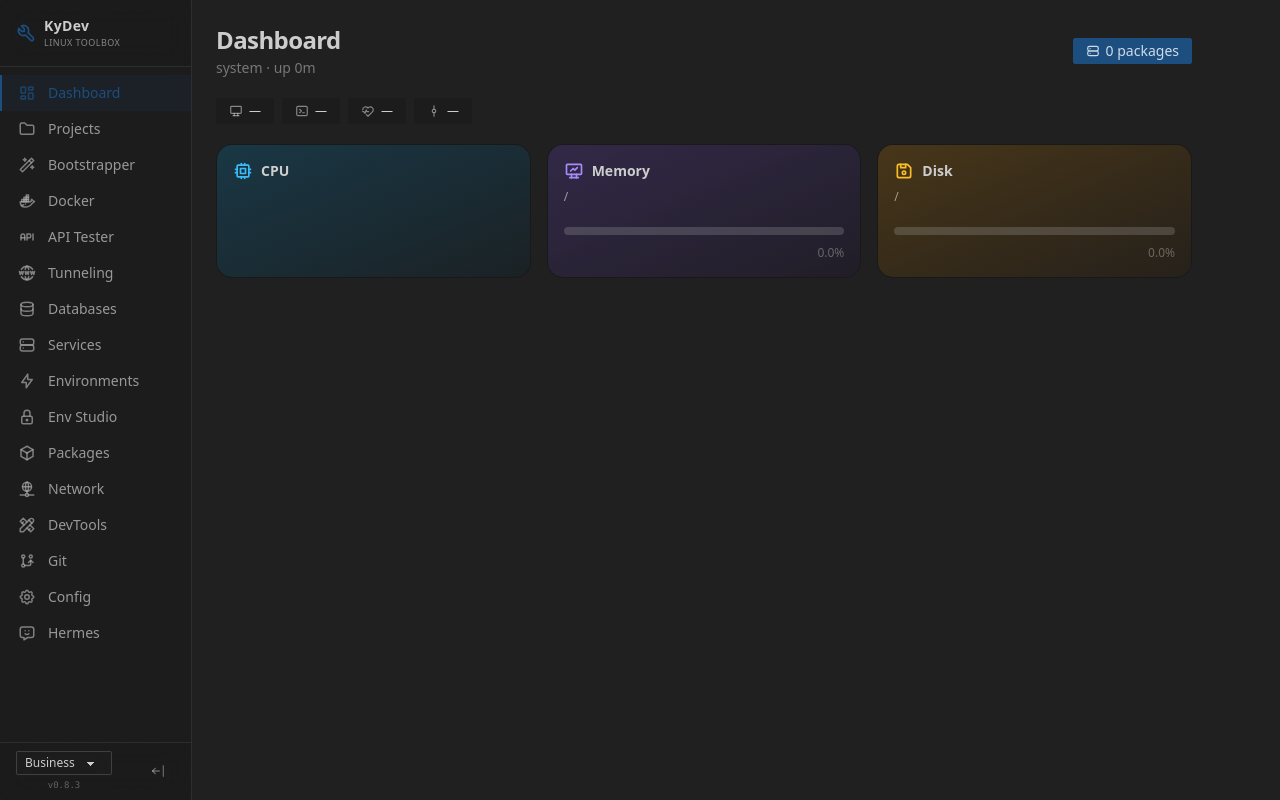
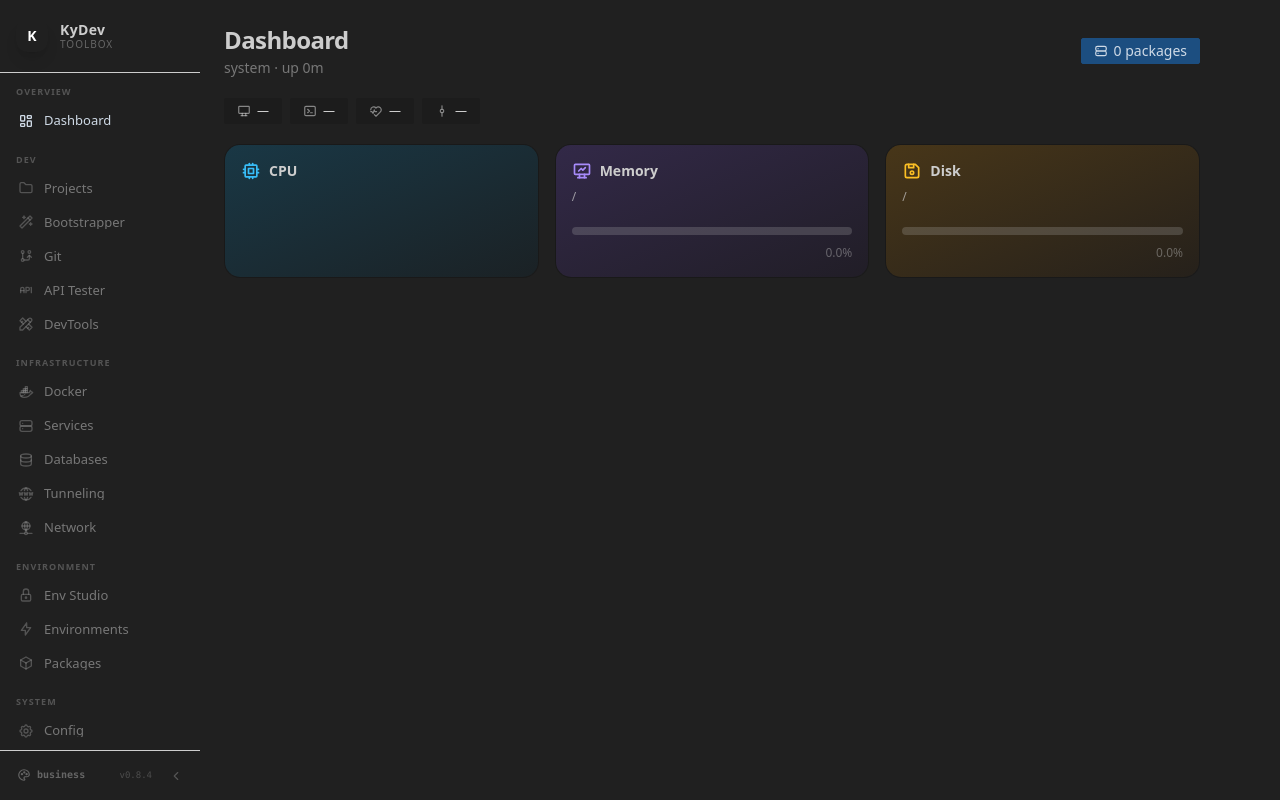
Before and after one commit to alertxsto/kydev, a React (Vite) app: page / in a window 1280 px wide. Built offline with nearby package versions, Linux system fonts and the light colour scheme.

Commit message:
design: overhaul sidebar — grouped nav, gradient active pills, theme picker, cleaner layout

```diff
--- a/src/App.tsx
+++ b/src/App.tsx
@@ -19,39 +19,81 @@ import CommandPalette from "./components/CommandPalette";
 import Services from "./pages/Services";
 import EnvStudio from "./pages/EnvStudio";
 import {
-  TbFolder, TbBolt, TbBox, TbNetwork, TbTools, TbSettings, TbTool, TbWand,
+  TbFolder, TbBolt, TbBox, TbNetwork, TbTools, TbSettings, TbWand,
   TbBrandDocker, TbApi, TbWorldWww, TbDatabase, TbGitBranch, TbLayoutDashboard,
-  TbArrowBarLeft, TbArrowBarRight, TbMessageChatbot, TbServer, TbLock
+  TbMessageChatbot, TbServer, TbLock, TbChevronLeft, TbChevronRight,
+  TbPalette,
 } from "react-icons/tb";
 
-const navItems = [
+// ── Nav Groups ────────────────────────────────────────────────────────
+
+const navGroups = [
+  {
+    label: "Overview",
+    items: [
       { id: "dashboard", label: "Dashboard", icon: TbLayoutDashboard },
+    ],
+  },
+  {
+    label: "Dev",
+    items: [
       { id: "projects", label: "Projects", icon: TbFolder },
       { id: "scaffold", label: "Bootstrapper", icon: TbWand },
+      { id: "git", label: "Git", icon: TbGitBranch },
+      { id: "api", label: "API Tester", icon: TbApi },
+      { id: "devtools", label: "DevTools", icon: TbTools },
+    ],
+  },
+  {
+    label: "Infrastructure",
+    items: [
       { id: "docker", label: "Docker", icon: TbBrandDocker },
-  { id: "api", label: "API Tester", icon: TbApi },
+      { id: "services", label: "Services", icon: TbServer },
+      { id: "database", label: "Databases", icon: TbDatabase },
       { id: "tunnel", label: "Tunneling", icon: TbWorldWww },
-  { id: "database", label: "Databases", icon: TbDatabase },
-  { id: "services", label: "Services", icon: TbServer },
+      { id: "network", label: "Network", icon: TbNetwork },
+    ],
+  },
+  {
+    label: "Environment",
+    items: [
+      { id: "env", label: "Env Studio", icon: TbLock },
       { id: "environments", label: "Environments", icon: TbBolt },
-  { id: "env", label: "Env Studio", icon: TbLock },
       { id: "packages", label: "Packages", icon: TbBox },
-  { id: "network", label: "Network", icon: TbNetwork },
-  { id: "devtools", label: "DevTools", icon: TbTools },
-  { id: "git", label: "Git", icon: TbGitBranch },
+    ],
+  },
+  {
+    label: "System",
+    items: [
       { id: "config", label: "Config", icon: TbSettings },
       { id: "hermes", label: "Hermes", icon: TbMessageChatbot },
+    ],
+  },
 ];
 
-interface UpdateStatus {
-  log: string;
-  running: string;
-  success: string;
-}
+// Flat list for CommandPalette
+const navItems = navGroups.flatMap(g => g.items);
+
+// ── Theme Options ─────────────────────────────────────────────────────
+
+const themes = [
+  { id: "business", label: "Business" },
+  { id: "dim", label: "Dim" },
+  { id: "dracula", label: "Dracula" },
+  { id: "synthwave", label: "Synthwave" },
+  { id: "cyberpunk", label: "Cyberpunk" },
+  { id: "nord", label: "Nord" },
+  { id: "night", label: "Night" },
+  { id: "forest", label: "Forest" },
+];
+
+interface UpdateStatus { log: string; running: string; success: string; }
+
+// ── Main App ──────────────────────────────────────────────────────────
 
 function App() {
   const [active, setActive] = useState("dashboard");
-  const [sidebarCollapsed, setSidebarCollapsed] = useState(false);
+  const [collapsed, setCollapsed] = useState(false);
   const [theme, setTheme] = useState("business");
   const [localVersion, setLocalVersion] = useState("");
   const [remoteVersion, setRemoteVersion] = useState<string | null>(null);
@@ -59,232 +101,259 @@ function App() {
   const [updateStatus, setUpdateStatus] = useState<"idle" | "running" | "success" | "error">("idle");
   const [updateLog, setUpdateLog] = useState("");
   const [updatePid, setUpdatePid] = useState<string | null>(null);
+  const [showThemePicker, setShowThemePicker] = useState(false);
+
+  // ── Persistence ───────────────────────────────────────────────────
 
   useEffect(() => {
     invoke<string>("load_state_file").then((raw) => {
       if (!raw) return;
       try {
-        const state = JSON.parse(raw);
-        if (state.activeTab) setActive(state.activeTab);
-        if (typeof state.sidebarCollapsed === "boolean") setSidebarCollapsed(state.sidebarCollapsed);
-        if (state.theme) setTheme(state.theme);
+        const s = JSON.parse(raw);
+        if (s.activeTab) setActive(s.activeTab);
+        if (typeof s.sidebarCollapsed === "boolean") setCollapsed(s.sidebarCollapsed);
+        if (s.theme) setTheme(s.theme);
       } catch {}
     }).catch(() => {});
   }, []);
 
   useEffect(() => {
-    const state = JSON.stringify({ activeTab: active, sidebarCollapsed, theme });
+    const state = JSON.stringify({ activeTab: active, sidebarCollapsed: collapsed, theme });
     invoke("save_state_file", { state }).catch(() => {});
-    const interval = setInterval(() => {
-      invoke("save_state_file", { state }).catch(() => {});
-    }, 30000);
-    return () => clearInterval(interval);
-  }, [active, sidebarCollapsed, theme]);
+    const t = setInterval(() => invoke("save_state_file", { state }).catch(() => {}), 30000);
+    return () => clearInterval(t);
+  }, [active, collapsed, theme]);
+
+  // ── Update Logic ──────────────────────────────────────────────────
 
   useEffect(() => {
-    const checkUpdate = async () => {
+    (async () => {
       try {
         const ver = await getVersion();
         setLocalVersion(ver);
         const res = await fetch("https://raw.githubusercontent.com/alertxsto/kydev/main/package.json");
         const data = await res.json();
         if (data.version && data.version !== ver) {
-          const remoteParts = data.version.split('.').map(Number);
-          const localParts = ver.split('.').map(Number);
-          let isNewer = false;
+          const r = data.version.split(".").map(Number);
+          const l = ver.split(".").map(Number);
+          let newer = false;
           for (let i = 0; i < 3; i++) {
-            if (remoteParts[i] > localParts[i]) { isNewer = true; break; }
-            if (remoteParts[i] < localParts[i]) { break; }
+            if (r[i] > l[i]) { newer = true; break; }
+            if (r[i] < l[i]) break;
           }
-          if (isNewer) setRemoteVersion(data.version);
+          if (newer) setRemoteVersion(data.version);
         }
-      } catch (e) { console.error("Update check failed:", e); }
-    };
-    checkUpdate();
+      } catch {}
+    })();
   }, []);
 
   useEffect(() => {
     if (!updatePid || updateStatus !== "running") return;
-    const interval = setInterval(async () => {
-      const status = await invoke<UpdateStatus>("check_update_status", { pid: updatePid });
-      if (status.log) setUpdateLog(status.log);
-      if (status.running !== "running") {
-        clearInterval(interval);
-        setUpdateStatus(status.success === "true" ? "success" : "error");
-        if (status.success === "true") {
-          setRemoteVersion(null);
-          setLocalVersion(await getVersion());
-        }
+    const t = setInterval(async () => {
+      const s = await invoke<UpdateStatus>("check_update_status", { pid: updatePid });
+      if (s.log) setUpdateLog(s.log);
+      if (s.running !== "running") {
+        clearInterval(t);
+        setUpdateStatus(s.success === "true" ? "success" : "error");
+        if (s.success === "true") { setRemoteVersion(null); setLocalVersion(await getVersion()); }
       }
     }, 1500);
-    return () => clearInterval(interval);
+    return () => clearInterval(t);
   }, [updatePid, updateStatus]);
 
   const handleUpdate = async () => {
-    setUpdating(true);
-    setUpdateStatus("running");
-    setUpdateLog("Starting update...");
-    try {
-      const pid = await invoke<string>("run_kydev_update");
-      setUpdatePid(pid);
-    } catch (e) {
-      setUpdateStatus("error");
-      setUpdateLog(`Failed: ${e}`);
-    }
+    setUpdating(true); setUpdateStatus("running"); setUpdateLog("Starting update...");
+    try { setUpdatePid(await invoke<string>("run_kydev_update")); }
+    catch (e) { setUpdateStatus("error"); setUpdateLog(`Failed: ${e}`); }
   };
 
+  // ── Pages ─────────────────────────────────────────────────────────
+
   const pages: Record<string, React.ReactNode> = {
-    dashboard: <Dashboard />,
-    projects: <Projects />,
-    scaffold: <Scaffolder />,
-    docker: <DockerManager />,
-    api: <ApiTester />,
-    tunnel: <Tunnel />,
-    database: <DatabaseStudio />,
-    services: <Services />,
-    environments: <QuickInstall />,
-    env: <EnvStudio />,
-    packages: <Search />,
-    network: <Ports />,
-    devtools: <DevTools />,
-    git: <Git />,
-    config: <Config />,
-    hermes: <Hermes />,
+    dashboard: <Dashboard />, projects: <Projects />, scaffold: <Scaffolder />,
+    docker: <DockerManager />, api: <ApiTester />, tunnel: <Tunnel />,
+    database: <DatabaseStudio />, services: <Services />, environments: <QuickInstall />,
+    env: <EnvStudio />, packages: <Search />, network: <Ports />,
+    devtools: <DevTools />, git: <Git />, config: <Config />, hermes: <Hermes />,
   };
 
+  // ── Render ────────────────────────────────────────────────────────
+
   return (
-    <div className="h-full flex text-base-content bg-base-100 font-sans selection:bg-primary selection:text-primary-content" data-theme={theme}>
-      <aside className={`${sidebarCollapsed ? "w-16" : "w-48"} bg-base-200/60 backdrop-blur-2xl flex flex-col shrink-0 border-r border-base-content/10 transition-all duration-300 ease-in-out`}>
-        {/* Logo */}
-        <div className={`${sidebarCollapsed ? "px-0 py-4" : "px-4 py-4"} border-b border-base-content/10 bg-base-200/40 backdrop-blur-md`}>
-          <div className={`flex ${sidebarCollapsed ? "justify-center" : "items-center gap-2"}`}>
-            <TbTool className="text-xl text-primary shrink-0" />
-            {!sidebarCollapsed && (
-              <div>
-                <h1 className="font-bold text-sm tracking-wide">KyDev</h1>
-                <p className="text-[9px] uppercase tracking-wider text-neutral-content/60">Linux Toolbox</p>
+    <div
+      className="h-full flex font-sans selection:bg-primary selection:text-primary-content text-base-content"
+      data-theme={theme}
+      style={{ background: "var(--color-base-100)" }}
+    >
+      {/* ── Sidebar ── */}
+      <aside
+        className={`${collapsed ? "w-[60px]" : "w-[200px]"} shrink-0 flex flex-col transition-all duration-300 ease-in-out relative`}
+        style={{
+          background: "linear-gradient(180deg, var(--color-base-300) 0%, var(--color-base-200) 100%)",
+          borderRight: "1px solid color-mix(in srgb, var(--color-base-content) 8%, transparent)",
+        }}
+      >
+        {/* ── Logo ── */}
+        <div className={`flex items-center gap-3 px-4 py-5 border-b shrink-0`} style={{ borderColor: "color-mix(in srgb, var(--color-base-content) 8%, transparent)" }}>
+          <div
+            className="w-8 h-8 rounded-xl flex items-center justify-center shrink-0 text-white font-black text-sm shadow-lg"
+            style={{ background: "linear-gradient(135deg, var(--color-primary) 0%, color-mix(in srgb, var(--color-primary) 60%, var(--color-secondary)) 100%)" }}
+          >
+            K
+          </div>
+          {!collapsed && (
+            <div className="overflow-hidden">
+              <p className="font-bold text-sm leading-none tracking-wide">KyDev</p>
+              <p className="text-[10px] opacity-40 mt-0.5 uppercase tracking-widest leading-none">Toolbox</p>
             </div>
           )}
         </div>
-        </div>
 
-        {/* Nav */}
-        <nav className="flex-1 py-2 overflow-y-auto">
-          {navItems.map((item) => {
+        {/* ── Nav ── */}
+        <nav className="flex-1 overflow-y-auto py-3 space-y-4 px-2">
+          {navGroups.map((group) => (
+            <div key={group.label}>
+              {!collapsed && (
+                <p className="text-[9px] font-bold uppercase tracking-[0.12em] opacity-30 px-2 mb-1.5">{group.label}</p>
+              )}
+              <div className="space-y-0.5">
+                {group.items.map((item) => {
                   const Icon = item.icon;
+                  const isActive = active === item.id;
                   return (
                     <button
                       key={item.id}
                       onClick={() => setActive(item.id)}
-                className={`w-full flex items-center ${sidebarCollapsed ? "justify-center px-0" : "gap-3 px-4"} py-2 text-sm text-left transition-colors ${
-                  active === item.id
-                    ? "bg-primary/10 text-primary border-l-2 border-primary font-medium"
-                    : "text-base-content/70 hover:bg-base-200 hover:text-base-content border-l-2 border-transparent"
+                      title={collapsed ? item.label : undefined}
+                      className={`w-full flex items-center gap-2.5 rounded-xl transition-all duration-150 group relative
+                        ${collapsed ? "justify-center p-2.5" : "px-2.5 py-2"}
+                        ${isActive
+                          ? "text-primary-content"
+                          : "text-base-content/50 hover:text-base-content hover:bg-base-content/5"
                         }`}
-                title={sidebarCollapsed ? item.label : undefined}
+                      style={isActive ? {
+                        background: "linear-gradient(135deg, var(--color-primary) 0%, color-mix(in srgb, var(--color-primary) 70%, var(--color-secondary)) 100%)",
+                        boxShadow: "0 4px 12px color-mix(in srgb, var(--color-primary) 35%, transparent)",
+                      } : {}}
                     >
-                <Icon className="text-lg opacity-80 shrink-0" />
-                {!sidebarCollapsed && <span className="truncate">{item.label}</span>}
+                      <Icon
+                        size={16}
+                        className={`shrink-0 transition-all duration-150 ${isActive ? "opacity-100" : "opacity-60 group-hover:opacity-80"}`}
+                      />
+                      {!collapsed && (
+                        <span className="text-[13px] font-medium truncate leading-none">{item.label}</span>
+                      )}
+                      {collapsed && isActive && (
+                        <span
+                          className="absolute left-0 top-1/2 -translate-y-1/2 w-0.5 h-5 rounded-r-full"
+                          style={{ background: "var(--color-primary)" }}
+                        />
+                      )}
                     </button>
                   );
                 })}
+              </div>
+            </div>
+          ))}
         </nav>
 
-        {/* Update Notification - only when expanded */}
-        {!sidebarCollapsed && updateStatus === "idle" && remoteVersion && (
-          <div className="px-4 py-3 border-t border-primary/20 bg-primary/10 shrink-0">
-            <p className="text-[10px] font-bold text-primary mb-2 flex items-center gap-2">
-              <span className="relative flex h-2 w-2">
-                <span className="animate-ping absolute inline-flex h-full w-full rounded-full bg-primary opacity-75" />
-                <span className="relative inline-flex rounded-full h-2 w-2 bg-primary" />
+        {/* ── Update Banner ── */}
+        {!collapsed && updateStatus === "idle" && remoteVersion && (
+          <div className="mx-2 mb-2 rounded-xl p-3 border" style={{ borderColor: "color-mix(in srgb, var(--color-primary) 30%, transparent)", background: "color-mix(in srgb, var(--color-primary) 8%, transparent)" }}>
+            <div className="flex items-center gap-1.5 mb-2">
+              <span className="relative flex h-1.5 w-1.5">
+                <span className="animate-ping absolute inline-flex h-full w-full rounded-full opacity-75" style={{ background: "var(--color-primary)" }} />
+                <span className="relative inline-flex rounded-full h-1.5 w-1.5" style={{ background: "var(--color-primary)" }} />
               </span>
-              Update v{remoteVersion} Available
-            </p>
-            <button className="btn btn-xs btn-primary w-full shadow-lg shadow-primary/20" onClick={handleUpdate} disabled={updating}>
-              {updating ? "Update Starting..." : "Update Now"}
+              <p className="text-[10px] font-bold" style={{ color: "var(--color-primary)" }}>v{remoteVersion} available</p>
+            </div>
+            <button className="btn btn-xs btn-primary w-full" onClick={handleUpdate} disabled={updating}>
+              {updating ? "Starting..." : "Update Now"}
             </button>
           </div>
         )}
-        {!sidebarCollapsed && updateStatus === "running" && (
-          <div className="px-4 py-3 border-t border-primary/20 bg-primary/10 shrink-0">
-            <p className="text-[10px] font-bold text-primary mb-2 flex items-center gap-2">
-              <span className="relative flex h-2 w-2">
-                <span className="animate-spin absolute inline-flex h-full w-full rounded-full bg-primary" />
-                <span className="relative inline-flex rounded-full h-2 w-2 bg-primary" />
-              </span>
-              Updating KyDev...
-            </p>
-            <div className="bg-base-200 rounded p-2 text-[8px] font-mono text-primary overflow-x-auto max-h-32 overflow-y-auto">
-              {updateLog.split('\n').slice(-20).join('\n')}
-            </div>
+        {!collapsed && updateStatus === "running" && (
+          <div className="mx-2 mb-2 rounded-xl p-3 border border-warning/20 bg-warning/5">
+            <p className="text-[10px] font-bold text-warning mb-2 flex items-center gap-1.5"><span className="loading loading-spinner loading-xs" /> Updating...</p>
+            <div className="rounded-lg p-2 bg-base-300 text-[8px] font-mono text-warning/80 max-h-24 overflow-y-auto whitespace-pre-wrap">{updateLog.split("\n").slice(-10).join("\n")}</div>
           </div>
         )}
-        {!sidebarCollapsed && updateStatus === "success" && (
-          <div className="px-4 py-3 border-t border-green-500/20 bg-green-500/10 shrink-0">
-            <p className="text-[10px] font-bold text-green-500 mb-2 flex items-center gap-2">
-              <span className="relative flex h-2 w-2">
-                <span className="relative inline-flex rounded-full h-2 w-2 bg-green-500" />
-              </span>
-              Update Complete!
-            </p>
-            <div className="bg-base-200 rounded p-2 mb-2 text-[8px] font-mono text-green-400 overflow-x-auto max-h-32 overflow-y-auto">
-              {updateLog.split('\n').slice(-20).join('\n')}
-            </div>
-            <button className="btn btn-xs btn-success w-full shadow-lg shadow-green-500/20" onClick={() => window.location.reload()}>
-              Relaunch KyDev
-            </button>
+        {!collapsed && updateStatus === "success" && (
+          <div className="mx-2 mb-2 rounded-xl p-3 border border-success/20 bg-success/5">
+            <p className="text-[10px] font-bold text-success mb-2">✓ Update complete!</p>
+            <button className="btn btn-xs btn-success w-full" onClick={() => window.location.reload()}>Relaunch</button>
           </div>
         )}
-        {!sidebarCollapsed && updateStatus === "error" && (
-          <div className="px-4 py-3 border-t border-red-500/20 bg-red-500/10 shrink-0">
-            <p className="text-[10px] font-bold text-red-500 mb-2 flex items-center gap-2">
-              <span className="relative flex h-2 w-2">
-                <span className="relative inline-flex rounded-full h-2 w-2 bg-red-500" />
-              </span>
-              Update Failed
-            </p>
-            <div className="bg-base-200 rounded p-2 mb-2 text-[8px] font-mono text-red-400 overflow-x-auto max-h-32 overflow-y-auto">
-              {updateLog || "No output captured."}
-            </div>
-            <button className="btn btn-xs btn-outline w-full" onClick={() => setUpdateStatus("idle")}>
-              Try Again
-            </button>
+        {!collapsed && updateStatus === "error" && (
+          <div className="mx-2 mb-2 rounded-xl p-3 border border-error/20 bg-error/5">
+            <p className="text-[10px] font-bold text-error mb-2">✗ Update failed</p>
+            <button className="btn btn-xs btn-outline w-full" onClick={() => setUpdateStatus("idle")}>Try Again</button>
           </div>
         )}
 
-        {/* Footer */}
-        <div className={`${sidebarCollapsed ? "px-0 py-3 flex-col gap-2" : "px-4 py-2"} border-t border-base-content/10 bg-base-200/40 backdrop-blur-md shrink-0 flex items-center justify-between`}>
-          {!sidebarCollapsed && (
-            <div className="flex flex-col gap-1">
-              <select className="select select-bordered select-xs w-24 bg-base-100/50 backdrop-blur" value={theme} onChange={(e) => setTheme(e.target.value)}>
-                <option value="business">Business</option>
-                <option value="synthwave">Synthwave</option>
-                <option value="cyberpunk">Cyberpunk</option>
-                <option value="dracula">Dracula</option>
-                <option value="dim">Dim</option>
-                <option value="nord">Nord</option>
-              </select>
-              <p className="text-[9px] text-base-content/40 font-mono text-center">v{localVersion || "0.8.3"}</p>
+        {/* ── Footer ── */}
+        <div
+          className={`shrink-0 px-2 py-3 flex items-center gap-2 border-t ${collapsed ? "justify-center flex-col" : "justify-between"}`}
+          style={{ borderColor: "color-mix(in srgb, var(--color-base-content) 8%, transparent)" }}
+        >
+          {/* Theme picker */}
+          <div className="relative">
+            <button
+              className="btn btn-ghost btn-xs gap-1.5 text-base-content/40 hover:text-base-content rounded-lg"
+              onClick={() => setShowThemePicker(p => !p)}
+              title="Change theme"
+            >
+              <TbPalette size={14} />
+              {!collapsed && <span className="text-[10px] font-mono">{theme}</span>}
+            </button>
+            {showThemePicker && (
+              <div
+                className="absolute bottom-full left-0 mb-2 rounded-xl overflow-hidden shadow-2xl z-50 border min-w-[130px]"
+                style={{ background: "var(--color-base-300)", borderColor: "color-mix(in srgb, var(--color-base-content) 12%, transparent)" }}
+              >
+                {themes.map((t) => (
+                  <button
+                    key={t.id}
+                    className={`w-full text-left px-3 py-2 text-xs transition-colors flex items-center gap-2
+                      ${theme === t.id ? "font-bold text-primary" : "text-base-content/60 hover:text-base-content hover:bg-base-content/5"}`}
+                    onClick={() => { setTheme(t.id); setShowThemePicker(false); }}
+                  >
+                    <span
+                      className="w-2.5 h-2.5 rounded-full shrink-0"
+                      data-theme={t.id}
+                      style={{ background: "var(--color-primary)" }}
+                    />
+                    {t.label}
+                  </button>
+                ))}
               </div>
             )}
+          </div>
+
+          <div className={`flex items-center ${collapsed ? "" : "gap-2"}`}>
+            {!collapsed && (
+              <span className="text-[9px] font-mono opacity-25">v{localVersion || "0.8.4"}</span>
+            )}
             <button
-            onClick={() => setSidebarCollapsed(!sidebarCollapsed)}
-            className="btn btn-ghost btn-xs text-base-content/40 hover:text-base-content"
-            title={sidebarCollapsed ? "Expand sidebar" : "Collapse sidebar"}
+              onClick={() => setCollapsed(!collapsed)}
+              className="btn btn-ghost btn-xs text-base-content/30 hover:text-base-content rounded-lg"
+              title={collapsed ? "Expand" : "Collapse"}
             >
-            {sidebarCollapsed ? <TbArrowBarRight size={16} /> : <TbArrowBarLeft size={16} />}
+              {collapsed ? <TbChevronRight size={14} /> : <TbChevronLeft size={14} />}
             </button>
+          </div>
         </div>
       </aside>
 
-      {/* Main Content Area */}
-      <main className="flex-1 overflow-y-auto bg-base-100 p-0 flex flex-col">
+      {/* ── Main Content ── */}
+      <main className="flex-1 overflow-hidden flex flex-col" style={{ background: "var(--color-base-100)" }}>
         {navItems.map((item) => (
-          <div key={item.id} className={`h-full ${active === item.id ? "block" : "hidden"}`}>
+          <div key={item.id} className={`h-full overflow-y-auto ${active === item.id ? "block" : "hidden"}`}>
             {pages[item.id]}
           </div>
         ))}
       </main>
+
       <CommandPalette items={navItems} onSelect={setActive} />
     </div>
   );
```
Lines whose indentation alone changed are shown as unchanged.
